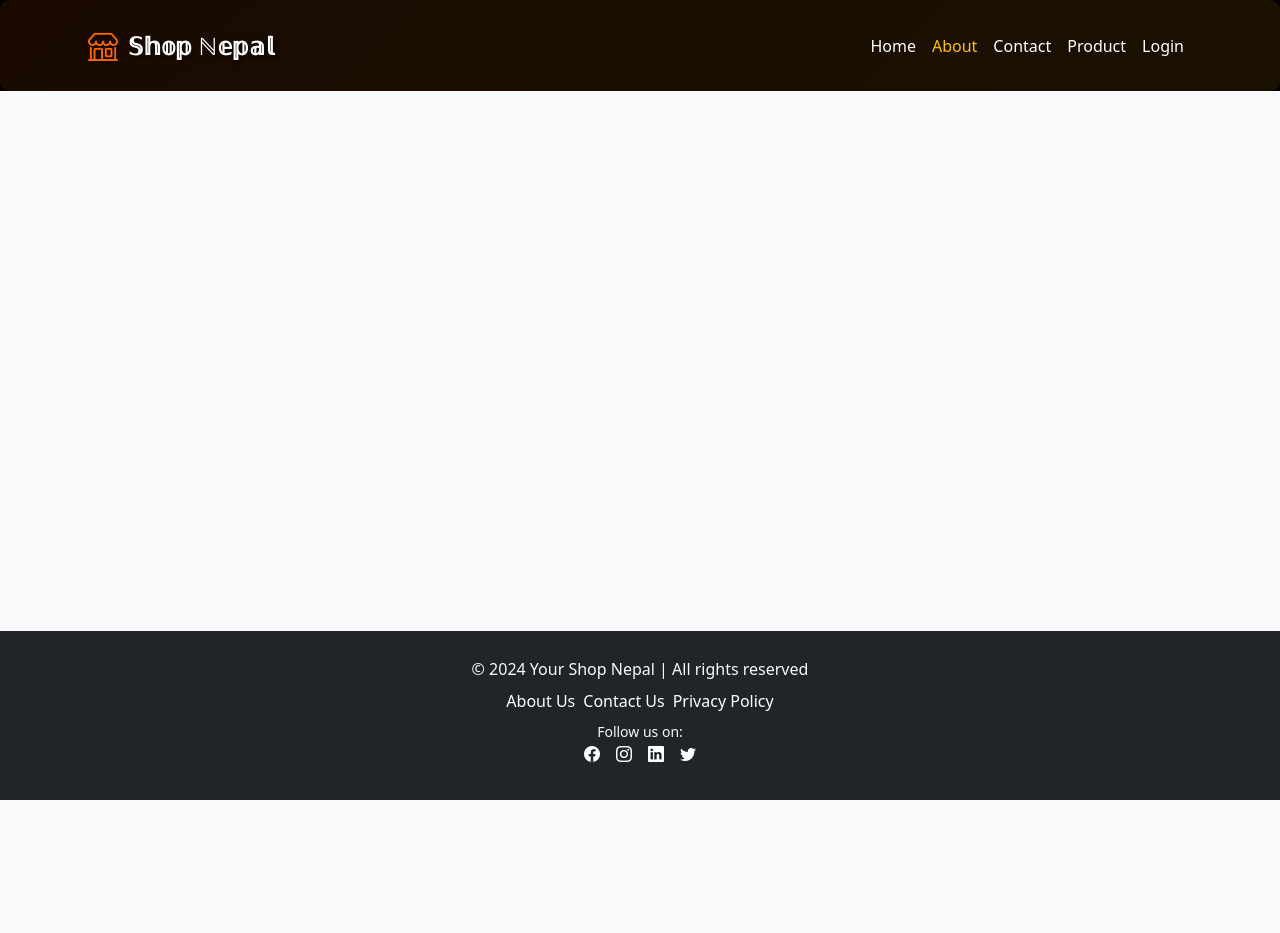
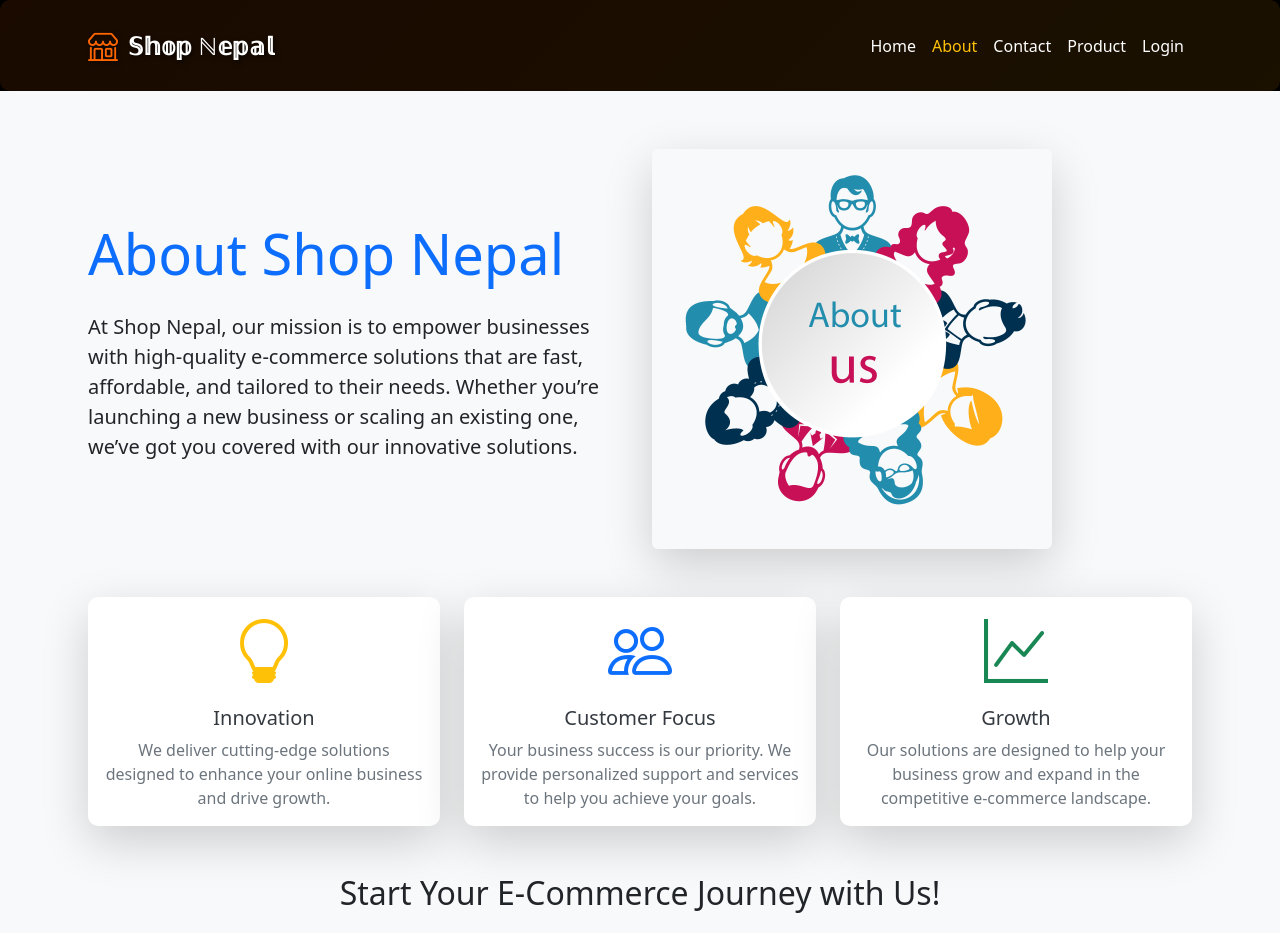
Before and after one commit to sponsorname/React-project, a React (Vite) app: page /about in a window 1280 px wide. Shown: the top 933 px of the page. Before the commit the page ends 800 px from the top, so only its background shows below. Built offline with nearby package versions, Linux system fonts and the light colour scheme.

Commit message:
About Us Updated.

```diff
--- a/src/components/About/index.tsx
+++ b/src/components/About/index.tsx
@@ -1,11 +1,86 @@
+
 import Container from "#components/Container";
+import AboutImage from "src/assets/Image/about.png"; // Replace with your own image
 
 function About() {
   return (
     <Container>
-      <div className="container text-center">
+      <div className="container my-5">
+        {/* Hero Section with Image and Title */}
+        <div className="row align-items-center mb-5">
+          <div className="col-lg-6">
+            <h1 className="display-4 font-weight-bold text-primary">
+              About Shop Nepal
+            </h1>
+            <p className="lead mt-4">
+              At Shop Nepal, our mission is to empower businesses with
+              high-quality e-commerce solutions that are fast, affordable, and
+              tailored to their needs. Whether you’re launching a new business
+              or scaling an existing one, we’ve got you covered with our
+              innovative solutions.
+            </p>
+          </div>
+          <div className="col-lg-6">
+            <img
+              src={AboutImage}
+              alt="About My Shop Nepal"
+              className="img-fluid rounded shadow-lg"
+              style={{ maxHeight: "400px", objectFit: "cover" }}
+            />
+          </div>
+        </div>
 
+        {/* Company Values Section */}
+        <div className="row my-5">
+          <div className="col-lg-4 text-center">
+            <div className="card border-0 shadow-lg h-100">
+              <div className="card-body">
+                <i className="bi bi-lightbulb display-3 text-warning"></i>
+                <h5 className="card-title mt-3">Innovation</h5>
+                <p className="card-text">
+                  We deliver cutting-edge solutions designed to enhance your
+                  online business and drive growth.
+                </p>
+              </div>
+            </div>
+          </div>
+          <div className="col-lg-4 text-center">
+            <div className="card border-0 shadow-lg h-100">
+              <div className="card-body">
+                <i className="bi bi-people display-3 text-primary"></i>
+                <h5 className="card-title mt-3">Customer Focus</h5>
+                <p className="card-text">
+                  Your business success is our priority. We provide personalized
+                  support and services to help you achieve your goals.
+                </p>
+              </div>
+            </div>
+          </div>
+          <div className="col-lg-4 text-center">
+            <div className="card border-0 shadow-lg h-100">
+              <div className="card-body">
+                <i className="bi bi-graph-up display-3 text-success"></i>
+                <h5 className="card-title mt-3">Growth</h5>
+                <p className="card-text">
+                  Our solutions are designed to help your business grow and
+                  expand in the competitive e-commerce landscape.
+                </p>
+              </div>
+            </div>
+          </div>
+        </div>
 
+        {/* Call to Action Section */}
+        <div className="text-center my-5">
+          <h2 className="font-weight-bold">Start Your E-Commerce Journey with Us!</h2>
+          <p className="lead mt-3">Let us help you turn your e-commerce dreams into reality.</p>
+          <a
+            href="/contact"
+            className="btn btn-primary btn-lg rounded-pill px-5 shadow-sm"
+          >
+            Contact Us Today!
+          </a>
+        </div>
       </div>
     </Container>
   );
```
Also changed, not shown: src/assets/Image/about.png (added).
